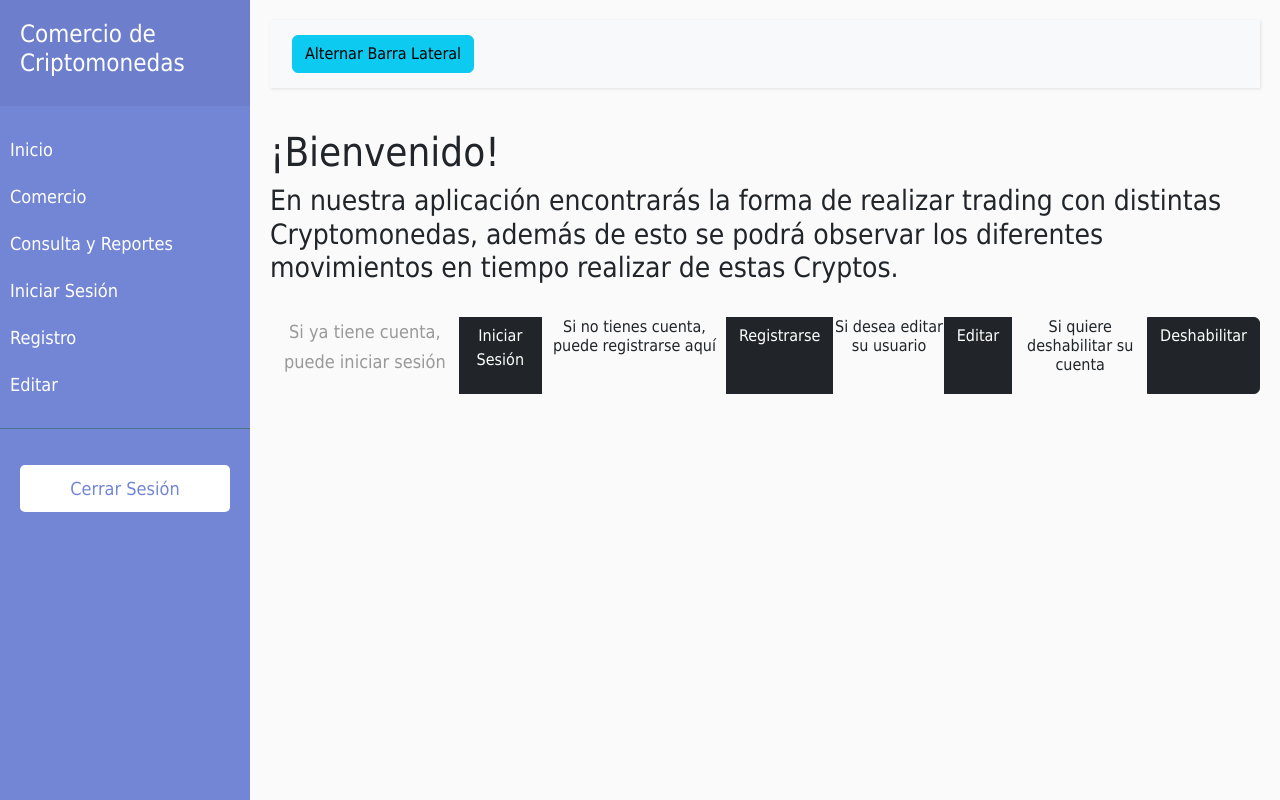
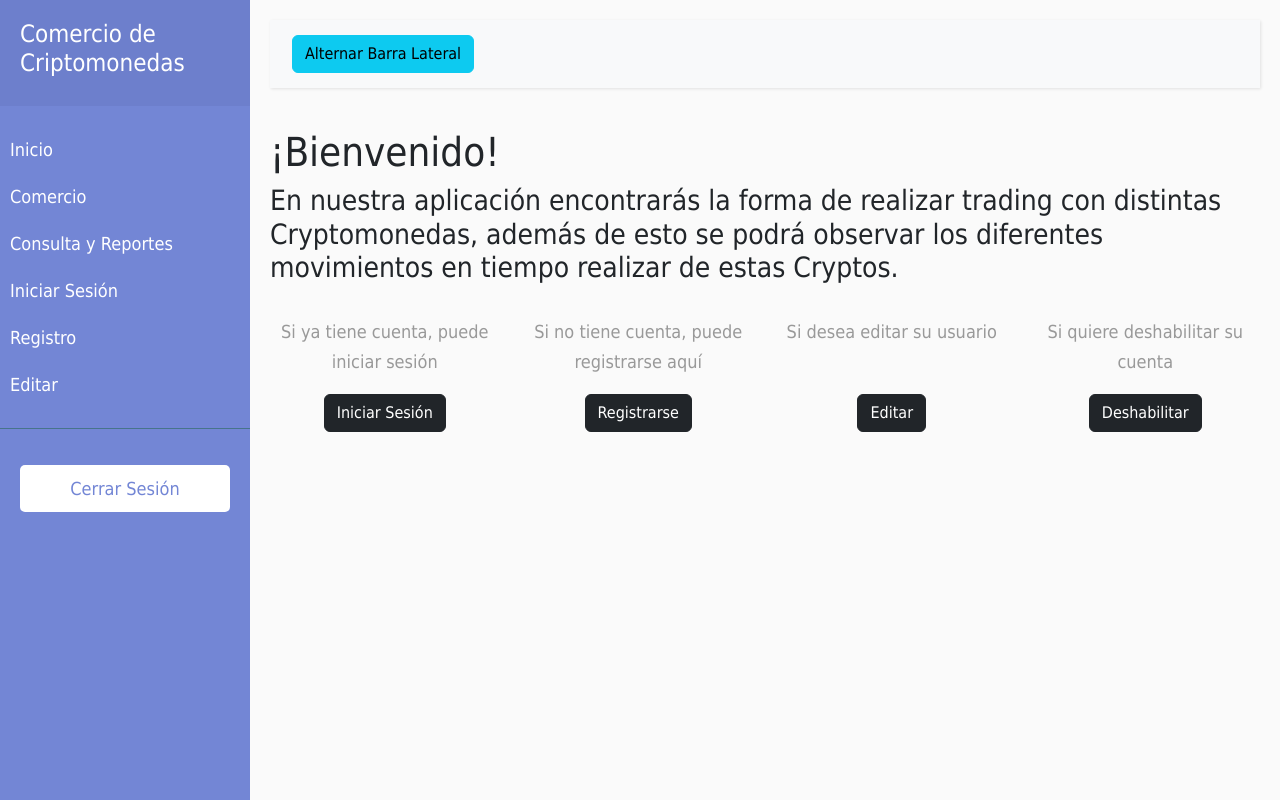
Before and after one commit to Manuela183/ProyectoBotCriptomonedas, a Flask app: page / in a window 1280 px wide. Run offline with Flask 2, Linux system fonts and the light colour scheme; some libraries are stand-ins or nearby versions; some web fonts are replaced.

Commit message:
Pequeños arreglos en vista

```diff
--- a/templates/index.html
+++ b/templates/index.html
@@ -37,19 +37,35 @@
 
   <br>
 
-  <div class="text-center btn-group" name="botones_index" role="group">
-    <p>Si ya tiene cuenta, puede iniciar sesión</p>
-    <a href="{{ url_for('iniciar_sesion') }}" class="btn btn-dark" >Iniciar Sesión</a>
-    <br>
-    <h6>Si no tienes cuenta, puede registrarse aquí</h6>
-    <a href="{{ url_for('registro') }}" class="btn btn-dark" >Registrarse</a>
+  <div class="row text-center">
+    <div class="col">
+      <p>Si ya tiene cuenta, puede iniciar sesión</p>
+    </div>
+    <div class="col">
+      <p>Si no tiene cuenta, puede registrarse aquí</p>
+    </div>
+    <div class="col">
+      <p>Si desea editar su usuario</p>
+    </div>
+    <div class="col">
+      <p>Si quiere deshabilitar su cuenta</p>
+    </div>
+  </div>
+  <div class="row text-center">
+    <div class="col">
+      <a href="{{ url_for('iniciar_sesion') }}" class="btn btn-dark" >Iniciar Sesión</a>
+    </div>
+    <div class="col">
+      <a href="{{ url_for('registro') }}" class="btn btn-dark" >Registrarse</a>
+    </div>
+    <div class="col">
+      <a href="{{ url_for('editar')}}" class="btn btn-dark" >Editar</a>
+    </div>
+    <div class="col">
+      <a href="{{ url_for('deshabilitar_usuario')}}" class="btn btn-dark" >Deshabilitar</a>
+    </div>
+  </div>
 
-    <h6>Si desea editar su usuario</h6>
-    <a href="{{ url_for('editar')}}" class="btn btn-dark" >Editar</a>
-
-    <h6>Si quiere deshabilitar su cuenta</h6>
-    <a href="{{ url_for('deshabilitar_usuario')}}" class="btn btn-dark" >Deshabilitar</a>
-  </div>
 
 </body>
 
```
